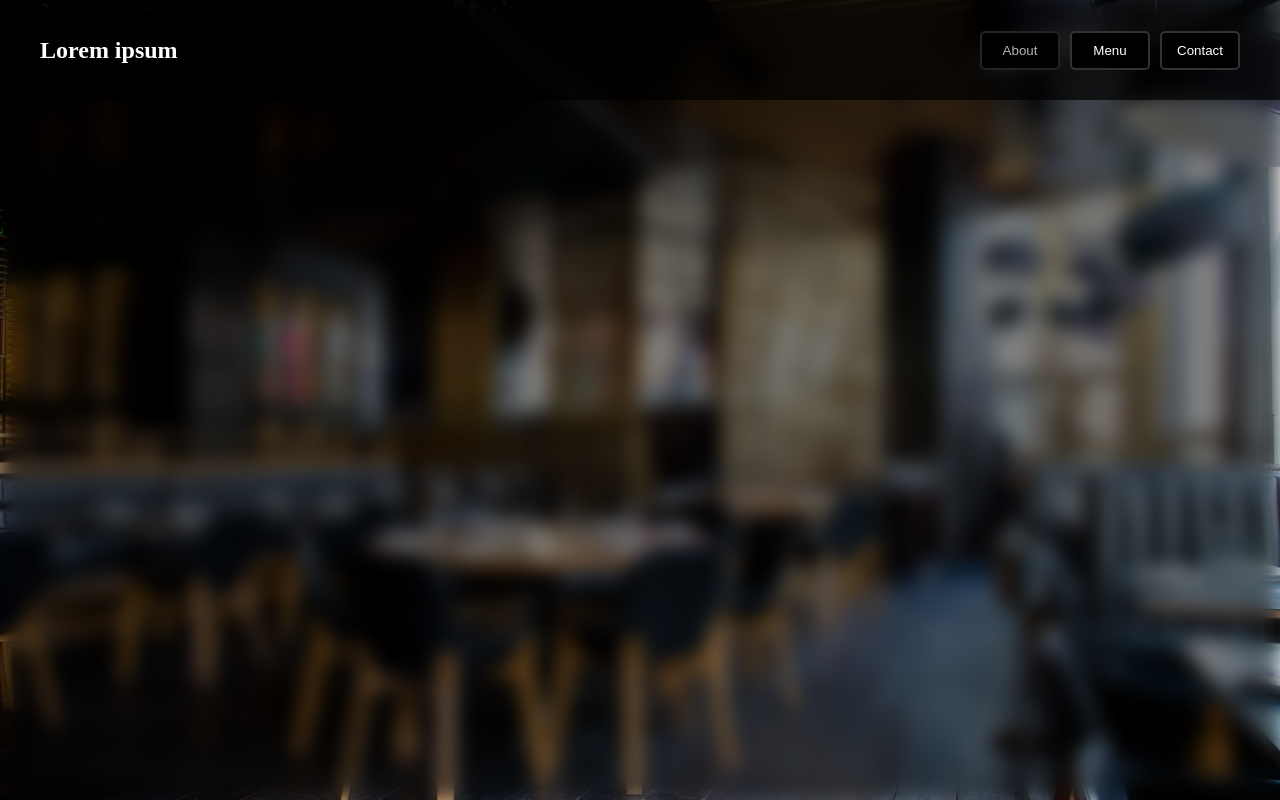
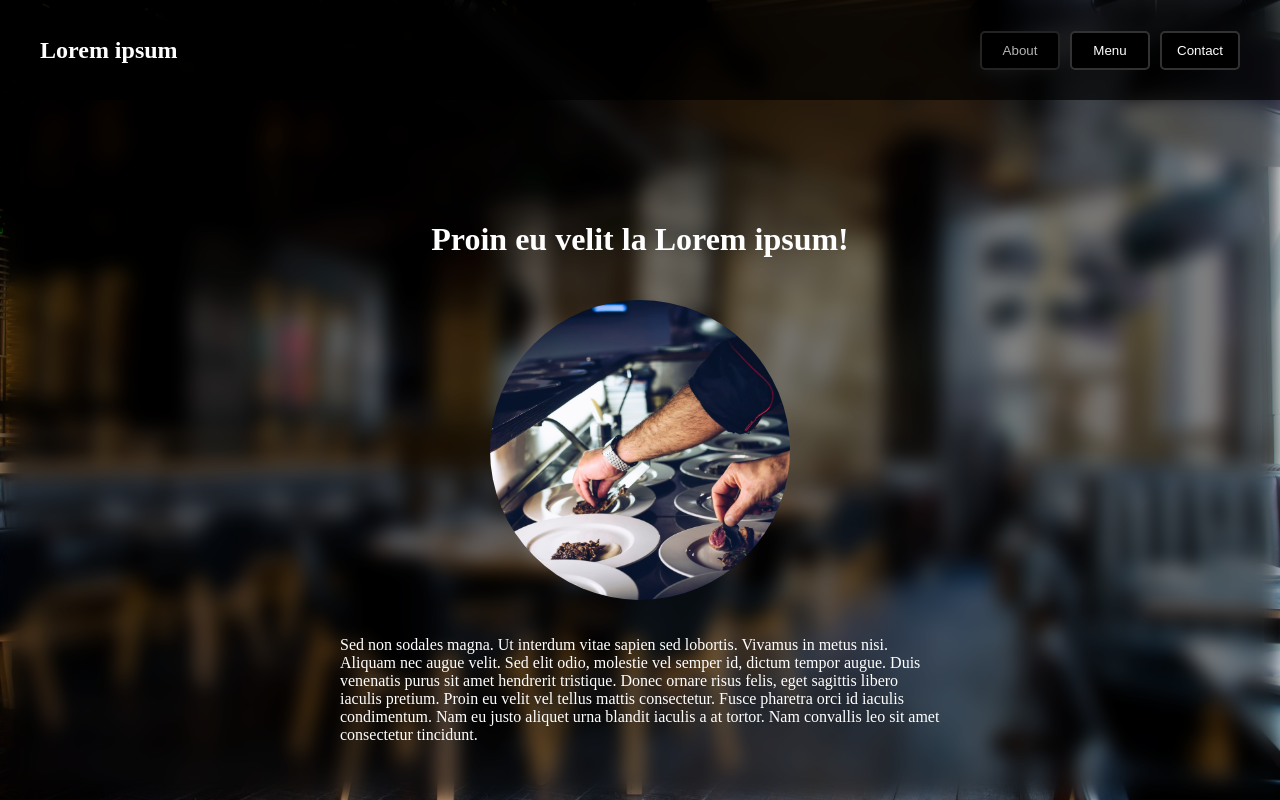
Before and after one commit to stieludv/top-restaurant-page, a website built with webpack: page src/index.html in a window 1280 px wide. Built offline with nearby package versions, Linux system fonts and the light colour scheme.

Commit message:
About page with styling and image

```diff
--- a/src/content/about.js
+++ b/src/content/about.js
@@ -2,6 +2,22 @@ import render from '../functions/renderContent';
 
 const createAbout = () => {
     const aboutContainer = document.createElement("div");
+    aboutContainer.classList.add("about-container");
+
+    const restaurantName = document.createElement("h1");
+    const restaurantNameText = document.createTextNode("Proin eu velit la Lorem ipsum!");
+    restaurantName.appendChild(restaurantNameText);
+
+    const aboutImageContainer = document.createElement("div");
+    aboutImageContainer.classList.add("about-image");
+
+    const about = document.createElement("p");
+    const aboutText = document.createTextNode("Sed non sodales magna. Ut interdum vitae sapien sed lobortis. Vivamus in metus nisi. Aliquam nec augue velit. Sed elit odio, molestie vel semper id, dictum tempor augue. Duis venenatis purus sit amet hendrerit tristique. Donec ornare risus felis, eget sagittis libero iaculis pretium. Proin eu velit vel tellus mattis consectetur. Fusce pharetra orci id iaculis condimentum. Nam eu justo aliquet urna blandit iaculis a at tortor. Nam convallis leo sit amet consectetur tincidunt.");
+    about.appendChild(aboutText);
+
+    aboutContainer.append(restaurantName);
+    aboutContainer.append(aboutImageContainer);
+    aboutContainer.append(about);
 
     return aboutContainer;
 }
--- a/src/content/contact.js
+++ b/src/content/contact.js
@@ -3,6 +3,8 @@ import render from '../functions/renderContent';
 
 const createContact = () => {
     const contactDiv = document.createElement("div");
+
+
 
     return contactDiv;
 }
--- a/src/style.css
+++ b/src/style.css
@@ -86,6 +86,24 @@ nav button {
     display: none;
 }
 
+.about-container {
+    display: flex;
+    flex-direction: column;
+    align-items: center;
+    gap: 20px;
+    max-width: 600px;
+}
+
+.about-image {
+    width: 300px;
+    height: 300px;
+    background-image: url(../static/about.avif);
+    background-position: center;
+    background-size: cover;
+    background-repeat: no-repeat;
+    border-radius: 100%;
+}
+
 .menu-item-container {
     max-width: 600px;
     display: grid;
```
Also changed, not shown: dist/733443cca398d3ef1b1d.avif (added), dist/main.js, static/about.avif (added), 1 other file.
